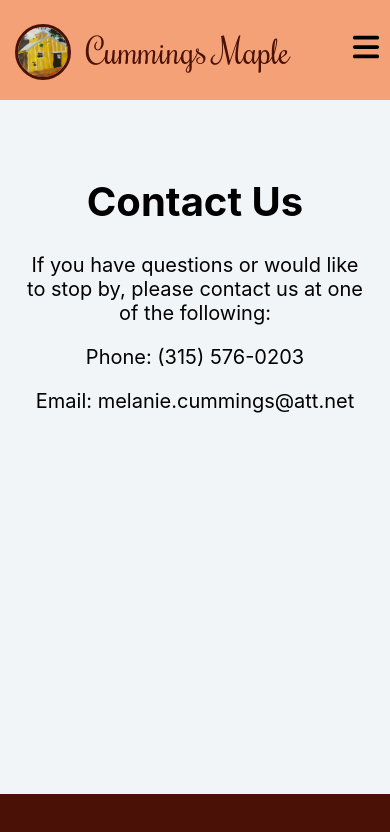
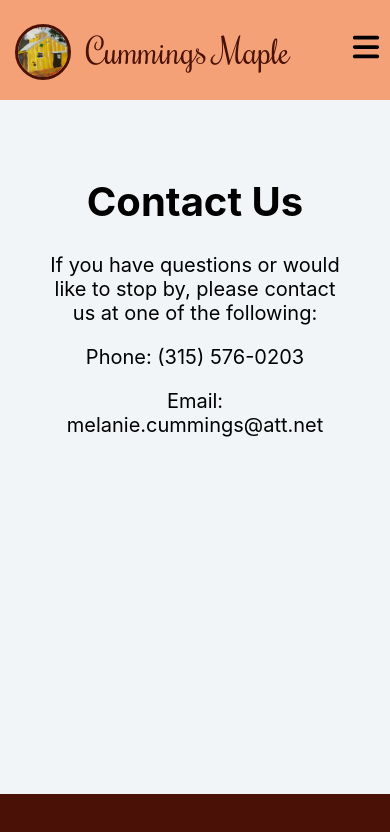
Before and after one commit to LaurenCummings/cummings-maple-vite, a React (Vite) app: page /cummings-maple-vite/ContactUs in a window 390 px wide. Shown: the top 832 px of the page. Built offline with nearby package versions, Linux system fonts and the light colour scheme.

Commit message:
added responsive styling down to 350px

```diff
--- a/src/css/ContactPage.css
+++ b/src/css/ContactPage.css
@@ -6,3 +6,9 @@
     max-width: 350px;
     margin: 0px auto;
 }
+
+@media (max-width: 400px) {
+    .contact-page {
+        max-width: 300px;
+    }
+}
```
